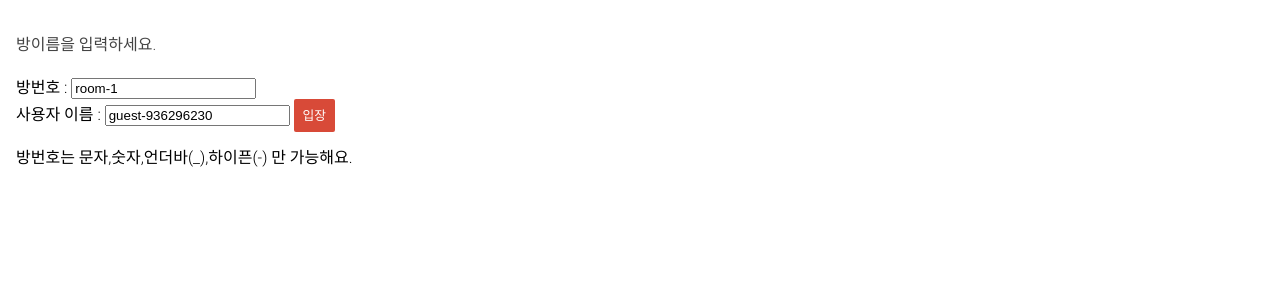
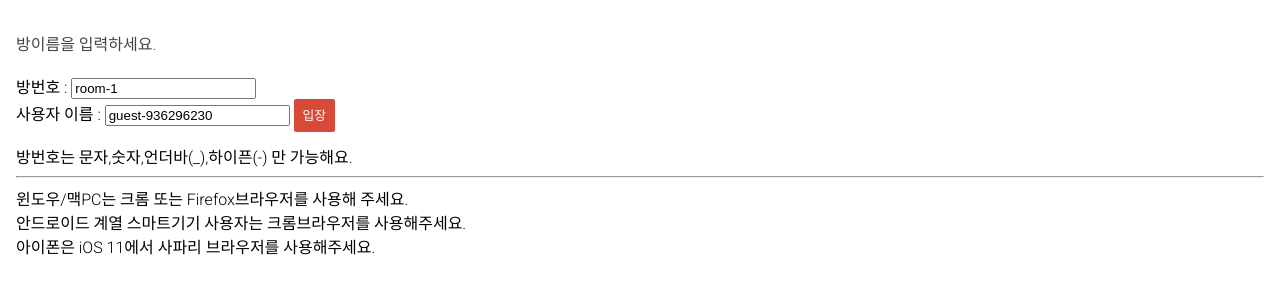
Before and after one commit to jinfromkorea/jinfromkorea.github.io, a Jekyll site: the page demo/index.html, which Jekyll copies as it is, in a window 1280 px wide. Shown: the top 300 px of the page. Built offline with Jekyll 4.4.1, drawn with Linux system fonts in a browser that asks for light colours; comment, search, counter and statistics services are not loaded; part of the change alters nothing that is shown.

Commit message:
position을 이용해서 vedio 겹치게함.

```diff
--- a/demo/index.html
+++ b/demo/index.html
@@ -17,10 +17,12 @@
 </head>
 <body>
   <div id="videos" class="hidden">
-    <video id="localVideo" autoplay muted></video>
-    <video id="remoteVideo" autoplay></video>
     <div>
       <button id="hangupButton">Hang Up</button>
+    </div>
+    <div style="position:relative;">
+      <video id="remoteVideo" autoplay></video>
+      <video id="localVideo" autoplay muted></video>
     </div>
   </div>
   <div id="room-selection">
@@ -31,6 +33,10 @@
     <button id="startButton">입장</button>
     <br>
   	방번호는 문자,숫자,언더바(_),하이픈(-) 만 가능해요.
+    <hr>
+    윈도우/맥PC는 크롬 또는 Firefox브라우저를 사용해 주세요. <br>
+    안드로이드 계열 스마트기기 사용자는 크롬브라우저를 사용해주세요.<br>
+    아이폰은 iOS 11에서 사파리 브라우저를 사용해주세요. <br>
   </div>
 <!-- https://www.html5rocks.com/en/tutorials/webrtc/basics/ 참고
 'adapter.js' is a JavaScript shim for WebRTC, maintained by Google with help from the WebRTC community, that abstracts vendor prefixes, browser differences and spec changes
--- a/demo/js/main.js
+++ b/demo/js/main.js
@@ -19,7 +19,6 @@ console.log('[init] firebase.initializeApp()');
 // firebase.database() 변수
 var database4user = null;
 var database4room = null;
-//var database4conn = null;
 var database4sdp = null;
 var database4ice = null;
 
@@ -38,10 +37,7 @@ var servers = {'iceServers': [{'urls': 'stun:stun.services.mozilla.com'},
 localVideo.addEventListener('loadedmetadata', function() {
     console.log('[loadedmetadata]Local video videoWidth: ' + this.videoWidth +'px,  videoHeight: ' + this.videoHeight + 'px');
 
-    roomId = document.getElementById('room-id').value;
     database4user = firebase.database().ref(roomId+'/users');
-    database4room = firebase.database().ref(roomId+'/info'); // once()에서 firebase.database.ref(...).set(...) 실행함.
-    //database4conn = firebase.database().ref(roomId+'/rtc');
     database4sdp  = firebase.database().ref(roomId+'/sdp');
     database4ice  = firebase.database().ref(roomId+'/ice');
 
@@ -57,47 +53,37 @@ localVideo.addEventListener('loadedmetadata', function() {
 
     //database4user.on('child_added'  , function(childSnapshot, prevChildKey){});
     //database4user.on('value'        , function(dataSnapshot){});
-    //database4user.on('child_removed', function(oldChildSnapshot){});
+    database4user.on('child_removed', function(oldChildSnapshot){console.log(oldChildSnapshot)});
     //database4user.on('child_changed', function(childSnapshot, prevChildKey){});
     //database4user.on('child_moved'  , function(childSnapshot, prevChildKey){});
 
     database4ice.on('child_added'  , database_ice_on_child_added);
     database4sdp.on('child_added'  , database_sdp_on_child_added);
-    //database4conn.on('child_added'  , database_signaling_on_child_added);
-    //database4conn.on('value'        , function(dataSnapshot){});
-    //database4conn.on('child_removed', function(oldChildSnapshot){});
-    //database4conn.on('child_changed', function(childSnapshot, prevChildKey){});
-    //database4conn.on('child_moved'  , function(childSnapshot, prevChildKey){});
 });
+remoteVideo.addEventListener('loadedmetadata', function() {
+    console.log('[loadedmetadata]Remote video videoWidth: ' + this.videoWidth +'px,  videoHeight: ' + this.videoHeight + 'px')
+});
+window.addEventListener('beforeunload', function(){
+// https://developer.mozilla.org/en-US/docs/Web/Events/unload
+    console.log("[beforeunload]where are you going?");
+});
+window.addEventListener('unload', function(){
+    console.log("[unload]where are you going?");
+    //alert("나갑니다.");
+});
+
 
 /* 방에 입장할 경우 */
 function button_onclick_start() {
-    console.log('[click][start][1] change page ' + (new Date()) );
-    document.getElementById('videos'        ).style.display = "block";
-    document.getElementById('room-selection').style.display = "none";
-    document.getElementById('startButton' ).disabled = true;
-    document.getElementById('hangupButton').disabled = false;
-    console.log('[click][start][1] change page .. end');
-
-    console.log('[click][start][2] Requesting local stream');
-    // https://developer.mozilla.org/en-US/docs/Web/API/MediaDevices/getUserMedia 참고.
-    // https://w3c.github.io/mediacapture-main/getusermedia.html 참고.
-    navigator.mediaDevices.getUserMedia({audio:true, video:true}) // MediaStream 객체를 return함.
-    .then( stream => {
-        console.log(stream);
-        console.log('[click][start][2-1] getUserMedia() ');
-        localStream = stream;
-        localVideo.srcObject = stream; // localVideo.addEventListener('loadedmetadata', ..) 참고.
-        console.log('[click][start][2-1] getUserMedia() .. end');
-    })
-    .catch( error => {
-        console.log('    -> getUserMedia() error' + error.name);
-        console.log(error);
-    })
-    //console.log('[click][start][2] Requesting local stream .. end');
+    console.log('[1][start] Check Room ' + (new Date()) );
+    roomId = document.getElementById('room-id').value;
+    database4room = firebase.database().ref(roomId+'/info');
+    // once()에서 firebase.database.ref(...).set(...) 실행함.
+    database4room.once('value'      , database_rooms_once_value_count); // 2명 이상인지 확인
 }
 
 function button_onclick_hangup() {
+    if ( database4room != null )
         database4room.once("value").then(function(dataSnapshot){
             console.log('[click][hangup][1] reduce count ' + (new Date()) );
             console.log( dataSnapshot.val().count );
@@ -118,70 +104,97 @@ function button_onclick_hangup() {
     console.log('[click][hangup][2] detache callbacks .. end');
 
     document.getElementById("videos"        ).style.display = "none";
+    document.getElementById('localVideo'    ).style = "display:block;"; // 원래대로.
     document.getElementById("room-selection").style.display = "block";
-    document.getElementById('startButton').disabled = false;
     roomId = null;
     console.log('Ending call');
     pc.close();
     //pc = null;
-    document.getElementById('hangupButton').disabled = true;
     console.log('[click][hangup][n] .. end');
 }
 
+function database_rooms_once_value_count(dataSnapshot){
+    if( dataSnapshot.val() != undefined && dataSnapshot.val().count == 2 ){
+        alert("방번호를 바꿔서 입장하세요.");
+        document.getElementById('room-id').focus();
+    }else{
+        console.log('[1][start] Check Room ' + roomId + ' .. end');
+        console.log('[2][start] Change View ' + (new Date()) );
+        document.getElementById('videos'        ).style.display = "block";
+        document.getElementById('remoteVideo'   ).style.display = "none";
+        document.getElementById('room-selection').style.display = "none";
+        console.log('[2][start] Change view .. end');
+
+        console.log('[3][start] Requesting local stream');
+        // https://developer.mozilla.org/en-US/docs/Web/API/MediaDevices/getUserMedia 참고.
+        // https://w3c.github.io/mediacapture-main/getusermedia.html 참고.
+        navigator.mediaDevices.getUserMedia({audio:true, video:true}) // MediaStream 객체를 return함.
+        .then( stream => {
+            console.log(stream);
+            localStream = stream;
+            localVideo.srcObject = stream; // localVideo.addEventListener('loadedmetadata', ..) 참고.
+            console.log('[3][start] Requesting local stream .. end');
+        })
+        .catch( error => {
+            console.log('[3][start] Requesting local stream .. error ' + error.name);
+            console.log(error);
+            alert(error);
+        })
+    }
+}
 function database_rooms_once_value(dataSnapshot){
-    console.log('[click][start][2-2] create RTCPeerConnection()');
+    console.log('[4][start] Create a RTCPeerConnection and addTrack');
     // https://developer.mozilla.org/en-US/docs/Web/API/RTCPeerConnection 참고.
     pc = new RTCPeerConnection(servers);
     pc.onaddstream                = pc_onaddstream; //pc.setRemoteDescription() 이 불린 후에 MediaStreamEvent 가 발생함.
-    pc.onconnectionstatechange    = function(e){console.log(e);console.log('###[pc][onconnectionstatechange]')};
-    pc.ondatachannel              = function(e){console.log(e);console.log('###[pc][ondatachannel]')};
+    pc.onconnectionstatechange    = function(e){console.log(e);};//console.log('###[pc][onconnectionstatechange]')
+    pc.ondatachannel              = function(e){console.log(e);};//console.log('###[pc][ondatachannel]')
     pc.onicecandidate             = pc_onicecandidate; // Local ICE agent가 signaling server를 통해 message를 deliver 해야할 경우 이벤트가 발생함.
-    pc.oniceconnectionstatechange = function(e){console.log(e);console.log('###[pc][oniceconnectionstatechange]')}; // pc.iceConnectionState 값이 바뀌는 경우.
-    pc.onicegatheringstatechange  = function(e){console.log(e);console.log('###[pc][onicegatheringstatechange]')};
-    pc.onidentityresult           = function(e){console.log(e);console.log('###[pc][onidentityresult]')};
-    pc.onidpassertionerror        = function(e){console.log(e);console.log('###[pc][onidpassertionerror]')};
-    pc.onidpvalidationerror       = function(e){console.log(e);console.log('###[pc][onidpvalidationerror]')};
-    pc.onnegotiationneeded        = function(e){console.log(e);console.log('###[pc][onnegotiationneeded]')};
-    pc.onpeeridentity             = function(e){console.log(e);console.log('###[pc][onpeeridentity]')};
-    pc.onremovestream             = function(e){console.log(e);console.log('###[pc][onremovestream]')};;
-    pc.onsignalingstatechange     = function(e){console.log(e);console.log('###[pc][onsignalingstatechange]')}; //pc.setLocalDescription() 이나 pc.setRemoteDescription() 이 불리면 signalingstatechange 이벤트가 발생됨.
-    pc.ontrack                    = function(e){console.log(e);console.log('###[pc][ontrack]')};
-    // pc의 event handler : onaddstream, ondatachannel, onicecandidate, oniceconnectionstatechange, onidentityresult, onidpassertionerror
-    console.log('[click][start][2-2] create RTCPeerConnection() .. end ' + pc.signalingState + "/" + pc.iceConnectionState + "/" + pc.iceGatheringState);
+    pc.oniceconnectionstatechange = function(e){console.log(e);};//console.log('###[pc][oniceconnectionstatechange]')
+    // pc.iceConnectionState 값이 바뀌는 경우.
+    pc.onicegatheringstatechange  = function(e){console.log(e);};//console.log('###[pc][onicegatheringstatechange]')
+    pc.onidentityresult           = function(e){console.log(e);};//console.log('###[pc][onidentityresult]')
+    pc.onidpassertionerror        = function(e){console.log(e);};//console.log('###[pc][onidpassertionerror]')
+    pc.onidpvalidationerror       = function(e){console.log(e);};//console.log('###[pc][onidpvalidationerror]')
+    pc.onnegotiationneeded        = function(e){console.log(e);};//console.log('###[pc][onnegotiationneeded] ' + (new Date()) )
+    pc.onpeeridentity             = function(e){console.log(e);};//console.log('###[pc][onpeeridentity]')
+    pc.onremovestream             = function(e){console.log(e);};//console.log('###[pc][onremovestream]')
+    pc.onsignalingstatechange     = function(e){console.log(e);}; //console.log('###[pc][onsignalingstatechange]')
+    //pc.setLocalDescription() 이나 pc.setRemoteDescription() 이 불리면 signalingstatechange 이벤트가 발생됨.
+    pc.ontrack                    = function(e){console.log(e);};//console.log('###[pc][ontrack]')
 
-    console.log('[click][start][2-3] addTrack');
     localStream.getTracks().forEach(function(track) { pc.addTrack(track, localStream); console.log(track); });
     // addTrack() 이 되면 negotiationneeded event가 발생하는 걸까?
-    console.log('[click][start][2-3] addTrack .. end');
+    console.log('[4][start] Create a RTCPeerConnection and addTrack .. end');
 
-    database4user.push({sender:JSON.stringify(yourId)});
     if( dataSnapshot.val() != undefined ){
         database4room.set({count:dataSnapshot.val().count+1});
-        console.log('##[database][once_value      ] modify');
+        console.log('##[database][once_value      ] modify room info');
 
-        console.log('[click][start][2-4] createOffer ' + (new Date())); // db added 시점에 createOffer를 하는게 좋겠음.
+        console.log('[5][start] createOffer, setLocalDescription ' + (new Date())); // db added 시점에 createOffer를 하는게 좋겠음.
         pc.createOffer().then( (offer) => {
             console.log(offer); // RTCSessionDescription
-            console.log('[click][start][2-4] createOffer .. end');
-            return pc.setLocalDescription(offer) ;
+            return pc.setLocalDescription(offer); // --> signalingstatechange 발생.
         }).then( () => {
             var msg = database4sdp.push({ sender:yourId, message:JSON.stringify({'sdp':pc.localDescription}) });
             msg.remove();
+            console.log(pc);
+            console.log('[5][start] createOffer .. end');
         });//.catch();
     }else{
         database4room.set({count:1});
-        console.log('##[database][once_value      ] new');
+        console.log('##[database][once_value      ] create room info');
     }
+    database4user.push({sender:JSON.stringify(yourId), url:window.location.href, platform:navigator.platform, userAgent:navigator.userAgent });
 }
 
 function database_sdp_on_child_added ( childSnapshot, prevChildKey ){
     var sender = childSnapshot.val().sender;
-    if (sender != yourId) {
-        console.log('##[database][on_child_added  ] : [' + database4sdp.key + "]/" + childSnapshot.key + "/" + childSnapshot.val().sender + "/" + yourId);
     var msg = JSON.parse(childSnapshot.val().message);
+    if (sender != yourId ) {
+        if (msg.sdp.type == "offer") {
+            console.log('[6][start] setRemoteDescription, createAnswer, setLocalDescription ' + (new Date()));
             console.log(msg);
-        if (msg.sdp.type == "offer") {
-            console.log('[click][start][2-5] createAnswer ' + (new Date()));
             pc.setRemoteDescription(new RTCSessionDescription(msg.sdp))
             .then( () => pc.createAnswer() )
             .then( answer => pc.setLocalDescription(answer))
@@ -189,28 +202,29 @@ function database_sdp_on_child_added ( childSnapshot, prevChildKey ){
                 var msg = database4sdp.push({ sender:yourId, message:JSON.stringify({'sdp':pc.localDescription}) });
                 msg.remove();
             });
-            console.log('[click][start][2-5] createAnswer .. end');
+            console.log('[6][start] setRemoteDescription, createAnswer, setLocalDescription .. end');
         } else if (msg.sdp.type == "answer") {
+            console.log('[6][start] setRemoteDescription ' + (new Date()));
+            console.log(msg);
             pc.setRemoteDescription(new RTCSessionDescription(msg.sdp));
+            console.log('[6][start] setRemoteDescription .. end');
         }
-        console.log('##[database][on_child_added  ] : [' + database4sdp.key + "]/" + childSnapshot.key + "/" + childSnapshot.val().sender + "/" + yourId + " .. end");
     }
 }
 
 function database_ice_on_child_added ( childSnapshot, prevChildKey ){
     var sender = childSnapshot.val().sender;
     if (sender != yourId) {
-        console.log('##[database][on_child_added  ] : [' + database4ice.key + "]/" + childSnapshot.key + "/" + childSnapshot.val().sender + "/" + yourId);
+        console.log('[7][start] addIceCandidate ' + childSnapshot.val().sender + "/" + yourId);
         var msg = JSON.parse(childSnapshot.val().message);
         console.log(msg);
         pc.addIceCandidate(new RTCIceCandidate(msg.ice));
-        console.log('##[database][on_child_added  ] : [' + database4ice.key + "]/" + childSnapshot.key + "/" + childSnapshot.val().sender + "/" + yourId + " .. end");
+        console.log('[7][start] addIceCandidate ' + childSnapshot.val().sender + "/" + yourId + ' .. end');
     }
 }
 
 function pc_onicecandidate(event) {
     console.log(event);
-    console.log('###[pc][onicecandidate] : ' + pc.signalingState + "/" + pc.iceConnectionState + "/" + pc.iceGatheringState + "/" + pc.localDescription.type + "/" + pc.remoteDescription.type);
     if ( event.candidate ) {
         var msg = database4ice.push({ sender: yourId, message: JSON.stringify({'ice': event.candidate}) });
         msg.remove();
@@ -221,6 +235,12 @@ function pc_onicecandidate(event) {
 function pc_onaddstream(event){
     // pc.setRemoteDescription() 이 불리면..
     console.log(event); //MediaStreamEvent
-    console.log('###[pc][onaddstream] : ' + pc.signalingState + "/" + pc.iceConnectionState + "/" + pc.iceGatheringState + "/" + pc.remoteDescription.type);
     remoteVideo.srcObject = event.stream;
+    document.getElementById('remoteVideo'   ).style = "display:block; transform:scaleX(-1);";
+    document.getElementById('localVideo'    ).style = "display:block; width:20%;position:absolute;left:20px;top:20px; transform:scaleX(-1);";
 }
+function pc_onremovestream(event){
+    console.log(event);
+    document.getElementById('localVideo'    ).style = "display:block;"; // 원래대로.
+    document.getElementById('remoteVideo'   ).style = "display:none";
+}
```
Lines whose indentation alone changed are shown as unchanged.
